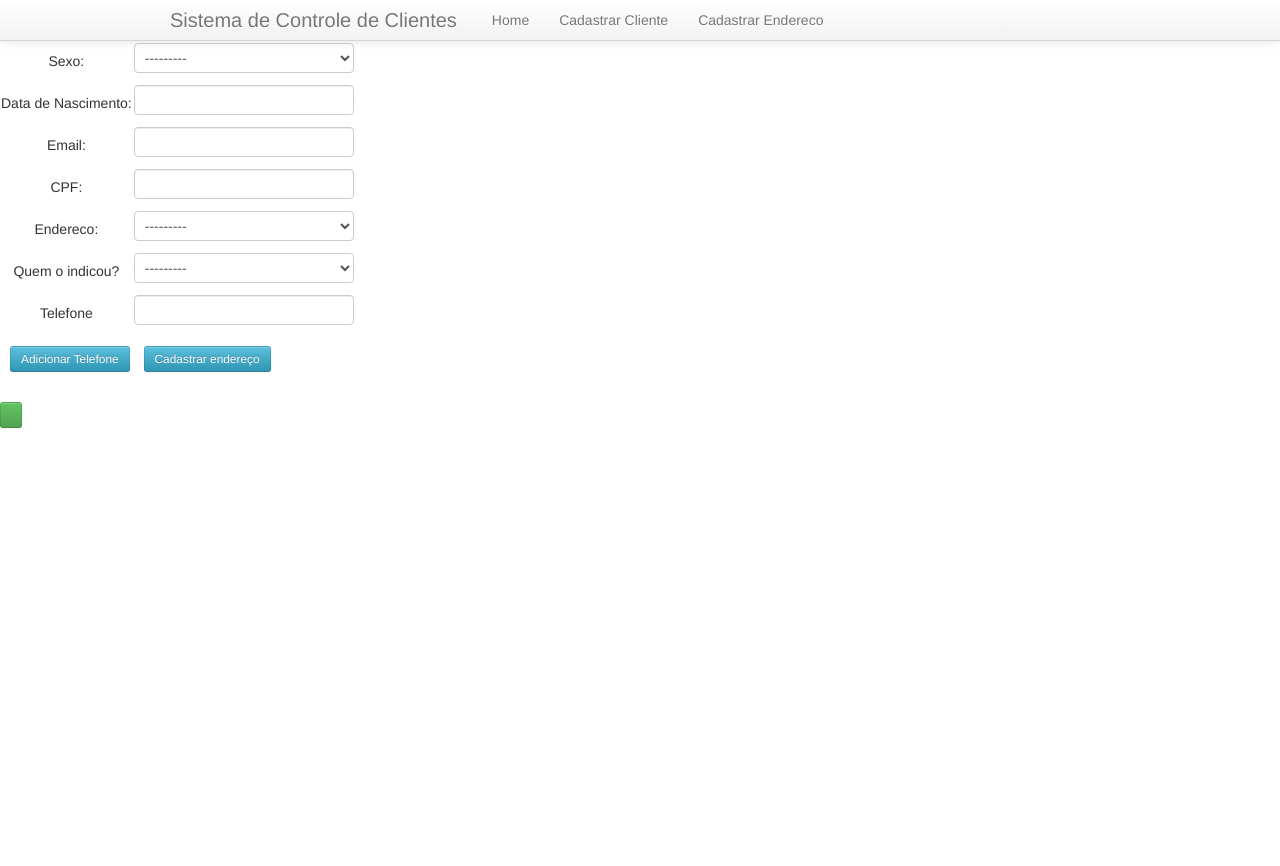
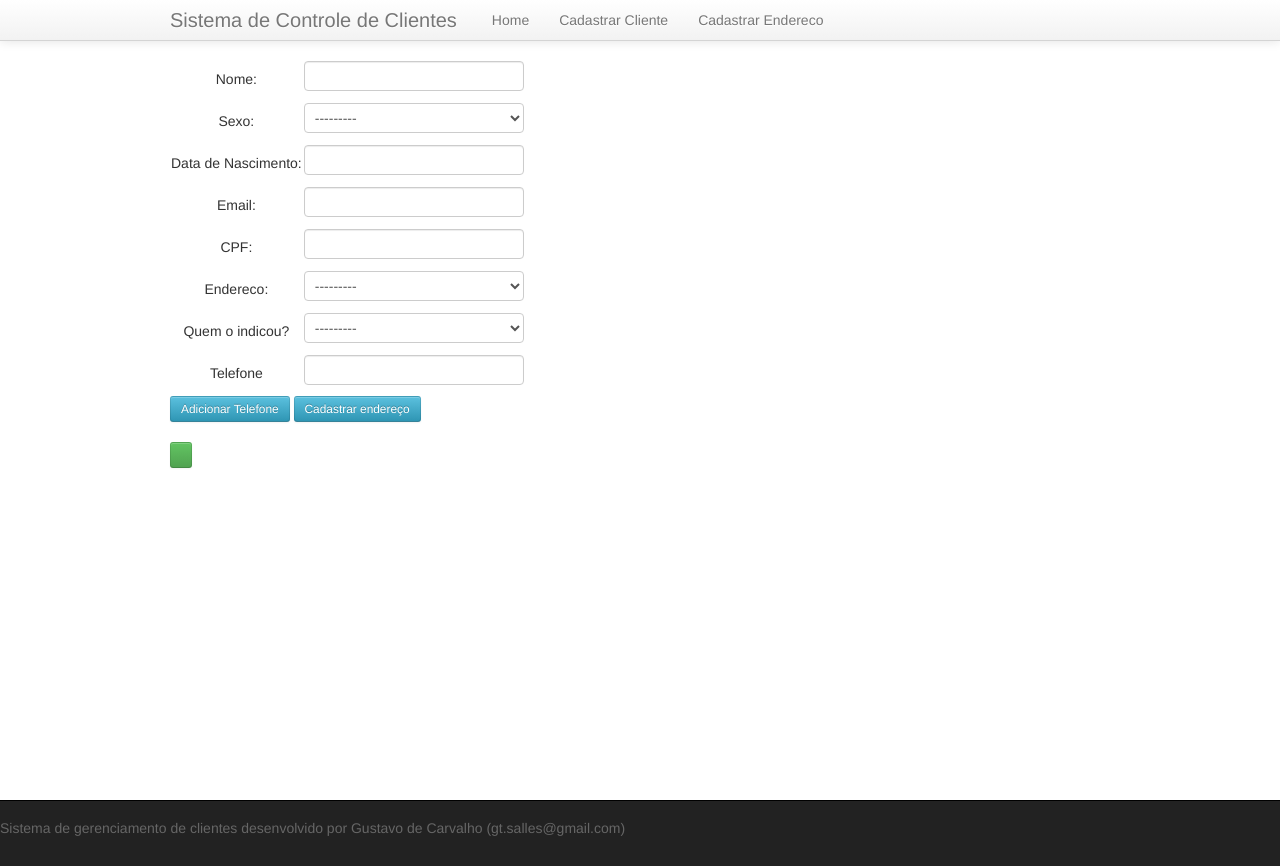
Before and after one commit to gtsalles/clientManager, a Django app: template templates/client/create.html in a window 1280 px wide. Before the commit the page ends 428 px from the top, so only its background shows below. Run offline with Django 3.2, Linux system fonts and the light colour scheme; the template is opened without the code that fills it: values that come from a table or form of the project are taken from there, others are empty; some libraries are stand-ins or nearby versions.

Commit message:
Styling, added footer and header file

```diff
--- a/client/static/css/main.css
+++ b/client/static/css/main.css
@@ -1,8 +1,35 @@
-.right{ float: right; }
-.left{ float: left; }
-.clear{ clear: both; }
-.no_display{ display: none; }
+.right { float: right; }
+.left { float: left; }
+.clear { clear: both; }
+.no_display { display: none; }
+body { height: 100%; }
 
-#add_phone{
-    margin: 10px;
+html, body {
+	height: 100%;
+	padding-top: 30px;
 }
+.wrapper {
+	min-height: 100%;
+	height: auto !important;
+	height: 100%;
+	margin: 0 auto -60px; /* the bottom margin is the negative value of the footer's height */
+}
+
+.footer, .push {
+	height: 60px; /* .push must be the same height as .footer */
+}
+
+footer {
+    color: #666;
+    background: #222;
+    padding: 17px 0 18px 0;
+    border-top: 1px solid #000;
+}
+
+footer a {
+    color: #999;
+}
+
+footer a:hover {
+    color: #efefef;
+}
--- a/client/views.py
+++ b/client/views.py
@@ -27,7 +27,7 @@ def create_client(request):
             return HttpResponseRedirect('/')
     else:
         form = ClientForm()
-    return {'form': form, 'action': '/client/', 'button': 'Adicionar'}
+    return {'form': form, 'action': '/client/', 'button': 'Salvar'}
 
 @render_to('client/create.html')
 def edit_client(request, id):
--- a/clientManager/settings.py
+++ b/clientManager/settings.py
@@ -15,7 +15,7 @@ DATABASES = {
         'ENGINE': 'django.db.backends.mysql', # Add 'postgresql_psycopg2', 'mysql', 'sqlite3' or 'oracle'.
         'NAME': 'clientdb',                      # Or path to database file if using sqlite3.
         'USER': 'root',                      # Not used with sqlite3.
-        'PASSWORD': '',                  # Not used with sqlite3.
+        'PASSWORD': '4tu4lt3ch',                  # Not used with sqlite3.
         'HOST': '',                      # Set to empty string for localhost. Not used with sqlite3.
         'PORT': '',                      # Set to empty string for default. Not used with sqlite3.
     }
--- a/templates/address/create.html
+++ b/templates/address/create.html
@@ -2,7 +2,7 @@
 
 {% block section %}
     {% if form %}
-        <form action="{{ action }}" method="post">{% csrf_token %}
+        <form action="{{ action }}" method="post" class="container wrapper">{% csrf_token %}
             <table>
                 {{ form.as_table }}
             </table>
--- a/templates/base.html
+++ b/templates/base.html
@@ -17,26 +17,13 @@
     <script type="text/javascript" src="{{ STATIC_URL }}js/main.js"></script>
 </head>
 <body>
-    {% block header %}
-            <section class="navbar navbar-fixed-top">
-                <div class="navbar-inner">
-                    <div class="container">
-{#                        <button type="button" class="btn btn-navbar">lkasjdçsa</button>#}
-                        <a class="brand" href="/">Sistema de Controle de Clientes</a>
-                        <div class="nav-collapse collapse">
-                            <ul class="nav">
-                                <li><a href="/">Home</a></li>
-                                <li><a href="/client/">Cadastrar Cliente</a></li>
-                                <li><a href="/address/">Cadastrar Endereco</a></li>
-                            </ul>
-                        </div>
-                    </div>
-                </div>
-            </section>
-    {% endblock %}
+    {% include "header.html" %}
 
-    {% block section %}{% endblock %}
+    <div class="wrapper">
+        {% block section %}{% endblock %}
+        <div class="push"></div>
+    </div>
 
-    {% block footer %}{% endblock %}
+    {% include "footer.html" %}
 </body>
 </html>
--- a/templates/client/create.html
+++ b/templates/client/create.html
@@ -1,7 +1,7 @@
 {% extends "base.html" %}
 
 {% block section %}
-    <section>
+    <section class="container wrapper">
         <form action="{{ action }}" method="post">{% csrf_token %}
             <table>
                 {{ form.as_table }}
--- a/templates/client/profile.html
+++ b/templates/client/profile.html
@@ -1,7 +1,7 @@
 {% extends "base.html" %}
 
 {% block section %}
-    <section>
+    <section class="container wrapper">
         {% if client %}
             <table id="table-client" class="table table-bordered table-condensed table-hover">
                 <thead>
--- /dev/null
+++ b/templates/footer.html
@@ -0,0 +1,3 @@
+<footer>
+	<p>Sistema de gerenciamento de clientes desenvolvido por Gustavo de Carvalho (gt.salles@gmail.com)</p>
+</footer>
--- /dev/null
+++ b/templates/header.html
@@ -0,0 +1,15 @@
+<header class="navbar navbar-fixed-top">
+    <div class="navbar-inner">
+        <div class="container">
+{#                        <button type="button" class="btn btn-navbar">lkasjdçsa</button>#}
+            <a class="brand" href="/">Sistema de Controle de Clientes</a>
+            <div class="nav-collapse collapse">
+                <ul class="nav">
+                    <li><a href="/">Home</a></li>
+                    <li><a href="/client/">Cadastrar Cliente</a></li>
+                    <li><a href="/address/">Cadastrar Endereco</a></li>
+                </ul>
+            </div>
+        </div>
+    </div>
+</header>
--- a/templates/index.html
+++ b/templates/index.html
@@ -1,7 +1,7 @@
 {% extends "base.html" %}
 
 {% block section %}
-    <section>
+    <section class="container">
         {% if message %}
             {{ message }}
         {% endif %}
```
